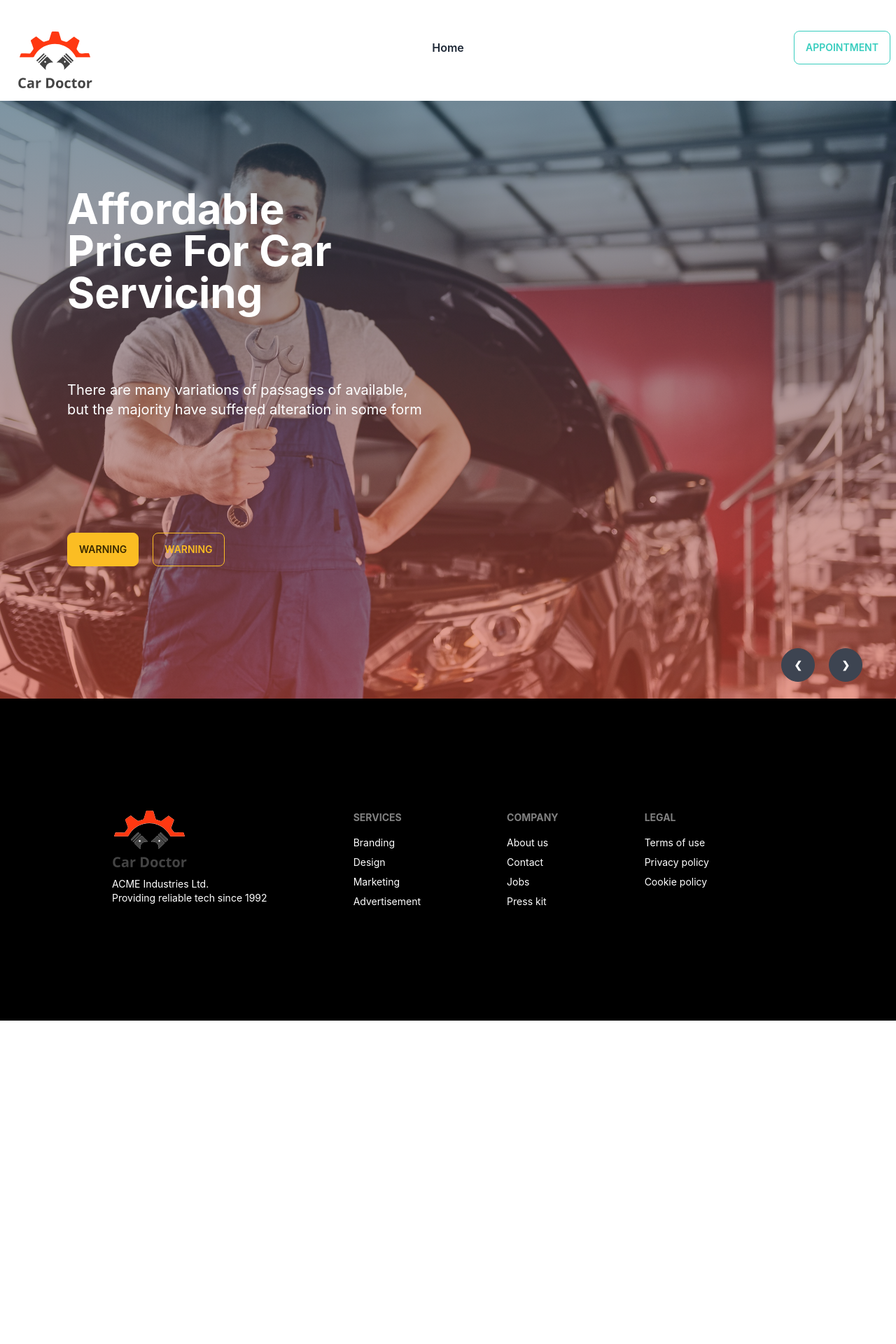
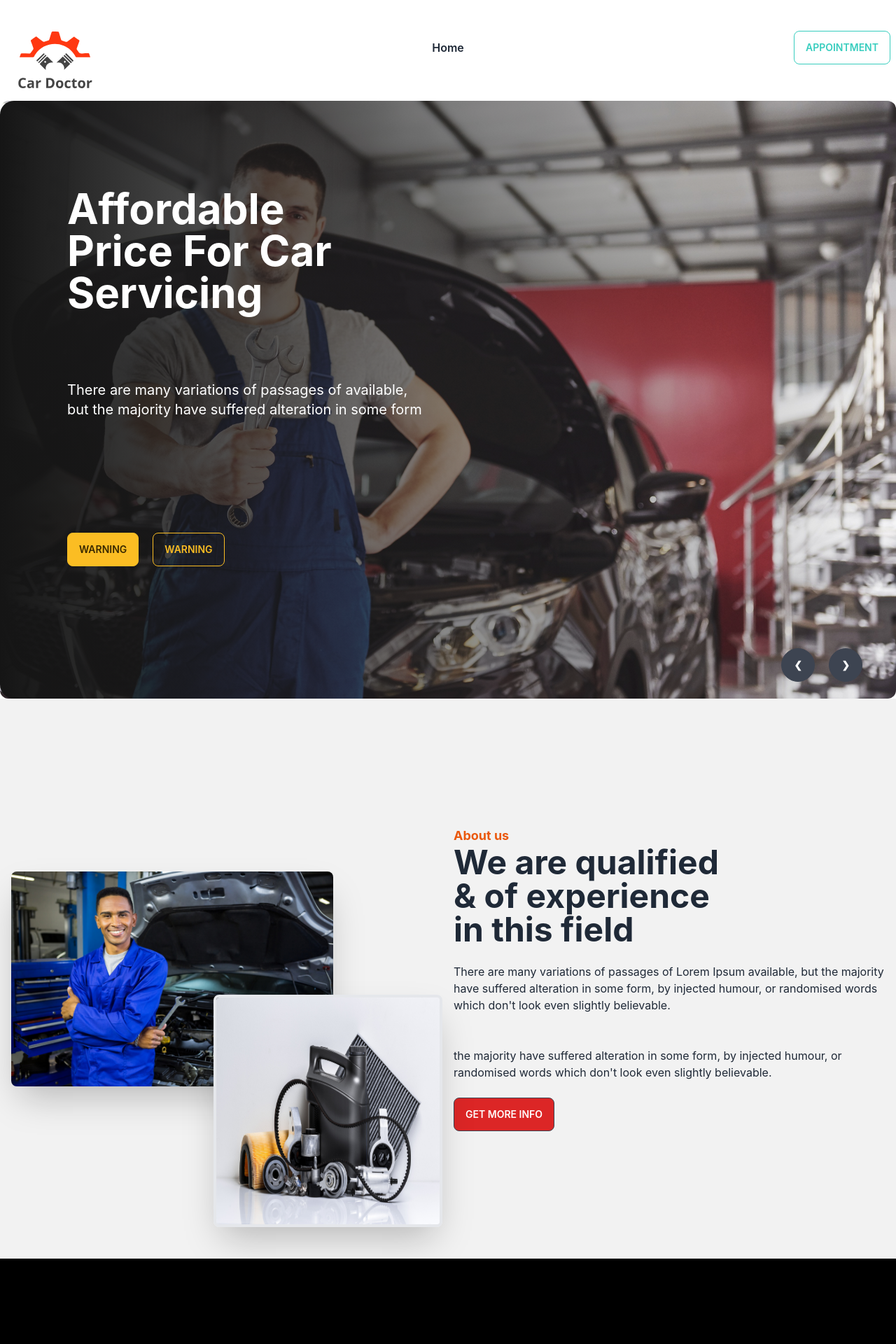
Before and after one commit to HasanMdKamrul/genius-car-client, a React (Create React App) app: page / in a window 1280 px wide. Shown: the top 1920 px of the page at 70% size. Before the commit the page ends 1458 px from the top, so only its background shows below. Built offline with nearby package versions, Linux system fonts and the light colour scheme.

Commit message:
About us page added

```diff
--- a/public/index.html
+++ b/public/index.html
@@ -1,5 +1,5 @@
 <!DOCTYPE html>
-<html lang="en">
+<html data-theme="light" lang="en">
   <head>
     <meta charset="utf-8" />
     <link rel="icon" href="%PUBLIC_URL%/favicon.ico" />
--- a/src/App.js
+++ b/src/App.js
@@ -4,7 +4,7 @@ import router from "./Routes/Router/Router";
 
 function App() {
   return (
-    <div data-theme="light" className="max-w-screen-xl mx-auto">
+    <div className="max-w-screen-xl mx-auto">
       <RouterProvider router={router}></RouterProvider>
     </div>
   );
--- /dev/null
+++ b/src/Pages/Home/About/About.jsx
@@ -0,0 +1,44 @@
+import React from "react";
+import parts from "../../../assets/images/about_us/parts.jpg";
+import person from "../../../assets/images/about_us/person.jpg";
+
+const About = () => {
+  return (
+    <div className="hero min-h-screen bg-base-200">
+      <div className="hero-content flex-col lg:flex-row">
+        <div className="w-1/2 relative">
+          <img
+            alt=""
+            src={person}
+            className=" rounded-lg shadow-2xl w-[460px] h-[473] "
+          />
+          <img
+            alt=""
+            src={parts}
+            className=" border-4 top-44 h-[332px] absolute right-0 rounded-lg shadow-2xl w-[327px]"
+          />
+        </div>
+        <div className="w-1/2">
+          <p className="text-lg text-orange-600 font-bold">About us</p>
+          <h1 className="text-5xl font-bold">
+            We are qualified <br />& of experience <br /> in this field
+          </h1>
+          <p className="py-6">
+            There are many variations of passages of Lorem Ipsum available, but
+            the majority have suffered alteration in some form, by injected
+            humour, or randomised words which don't look even slightly
+            believable.
+          </p>
+          <p className="py-6">
+            the majority have suffered alteration in some form, by injected
+            humour, or randomised words which don't look even slightly
+            believable.
+          </p>
+          <button className="btn bg-red-600">Get More Info</button>
+        </div>
+      </div>
+    </div>
+  );
+};
+
+export default About;
--- a/src/Pages/Home/Banner/Banner.css
+++ b/src/Pages/Home/Banner/Banner.css
@@ -6,9 +6,6 @@
   width: 100%;
   height: 100%;
   display: inline-block;
-  background: linear-gradient(
-    to bottom,
-    rgba(0, 47, 75, 0.5) 0%,
-    rgba(220, 66, 37, 0.5) 100%
-  );
+  background: linear-gradient(to right, #151515 0%, rgba(21, 21, 21, 0) 100%);
+  border-radius: 20px;
 }
--- a/src/Pages/Home/Banner/BannerItem/BannerItem.jsx
+++ b/src/Pages/Home/Banner/BannerItem/BannerItem.jsx
@@ -5,7 +5,7 @@ const BannerItem = ({ slide }) => {
   return (
     <div id={`slide${id}`} className="carousel-item relative w-full">
       <div className="carosel-image">
-        <img alt="" src={image} className="w-full" />
+        <img alt="" src={image} className="w-full rounded-xl" />
       </div>
       <div className="absolute flex justify-end transform -translate-y-1/2 left-5 right-12 bottom-0">
         <a
--- a/src/Pages/Home/Home/Home.jsx
+++ b/src/Pages/Home/Home/Home.jsx
@@ -1,10 +1,12 @@
 import React from "react";
+import About from "../About/About";
 import Banner from "../Banner/Banner";
 
 const Home = () => {
   return (
     <div>
       <Banner />
+      <About />
     </div>
   );
 };
```
